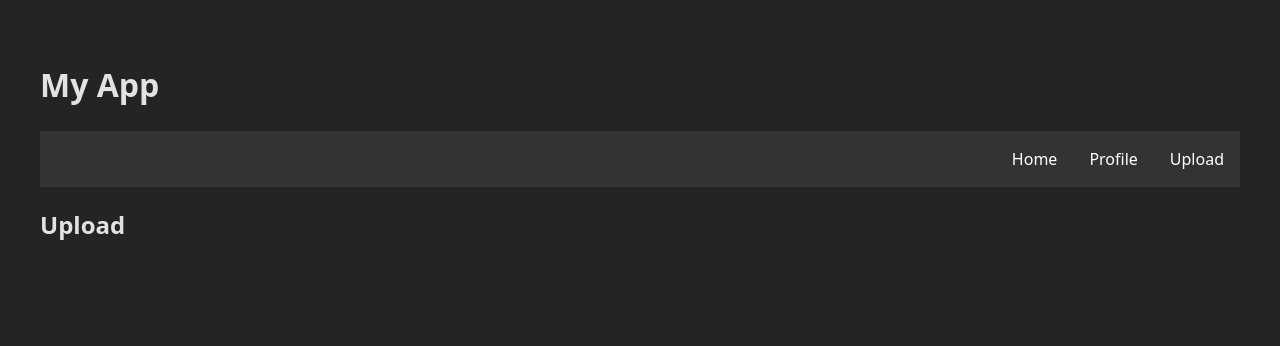
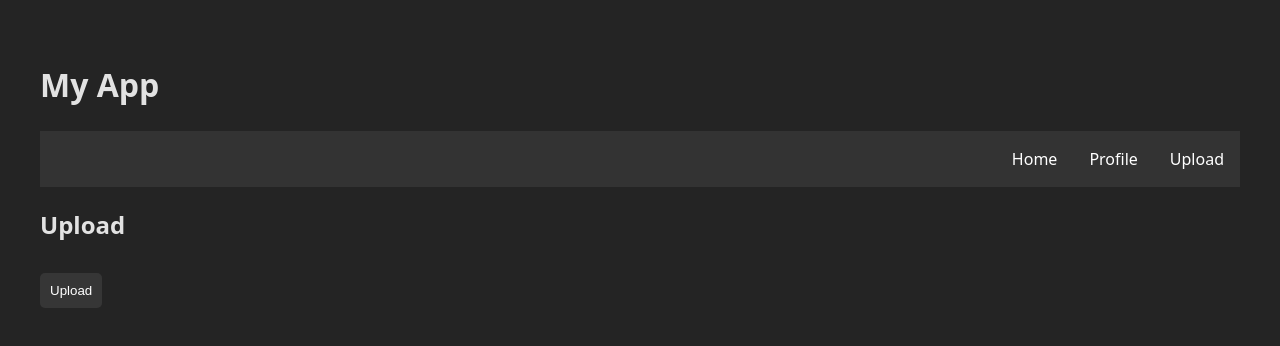
Before and after one commit to yasinSahyar/hybrid-react-lab-25-main, a React (Vite) app: page /upload in a window 1280 px wide. Shown: the top 346 px of the page. Built offline with nearby package versions, Linux system fonts and the light colour scheme.

Commit message:
Yeni branch'te yapılan değişiklikler

```diff
--- a/src/App.tsx
+++ b/src/App.tsx
@@ -10,7 +10,7 @@ import Single from './views/Single';
 const App = () => {
   return (
     <>
-      <BrowserRouter>
+      <BrowserRouter basename={import.meta.env.BASE_URL}>
         <Routes>
           <Route element={<Layout />}>
             <Route path="/" element={<Home />} />
--- a/src/views/Upload.tsx
+++ b/src/views/Upload.tsx
@@ -1,5 +1,23 @@
+import {useState} from 'react';
+
 const Upload = () => {
-  return <h2>Upload</h2>;
+  const [uploading, setUploading] = useState(false);
+  return (
+    <>
+      <h2>Upload</h2>
+      <button
+        onClick={() => {
+          setUploading(true);
+          setTimeout(() => {
+            setUploading(false);
+          }, 3000);
+        }}
+      >
+        Upload
+      </button>
+      {uploading && <p>Uploading...</p>}
+    </>
+  );
 };
 
 export default Upload;
```
Also changed, not shown: vitest-setup.js (added, +8 -0 lines), 2 other files (tests, documents, lock files or other folders).
